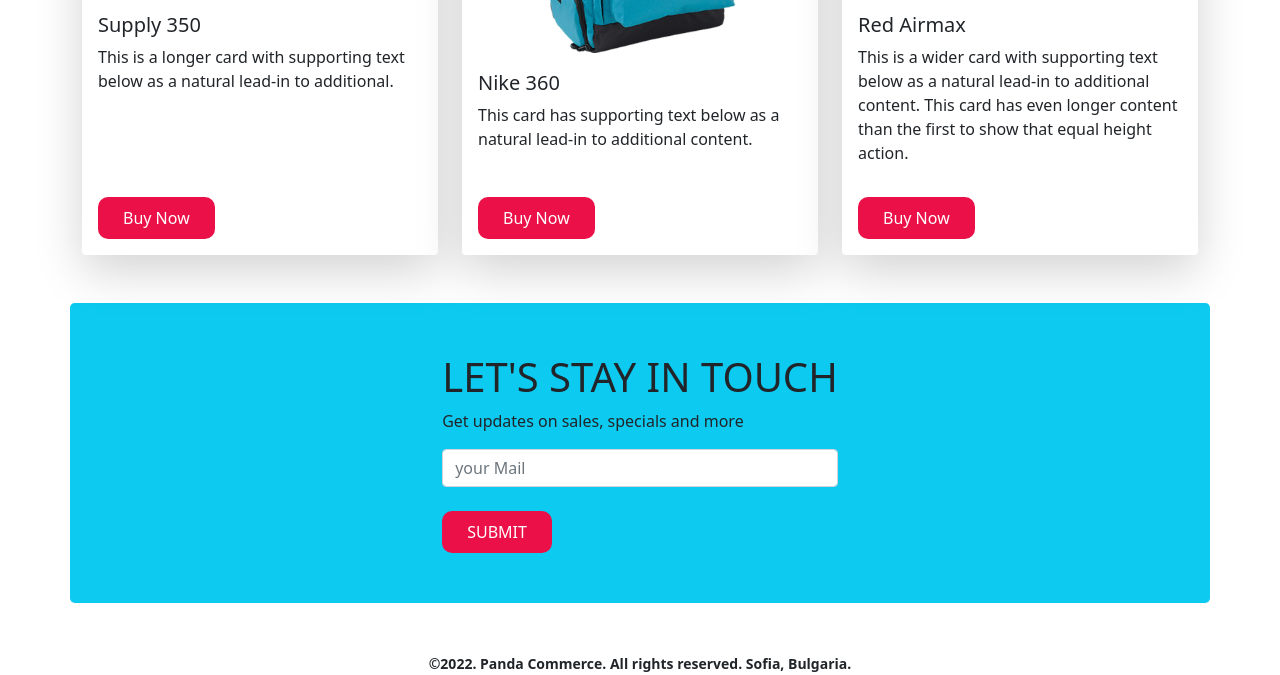
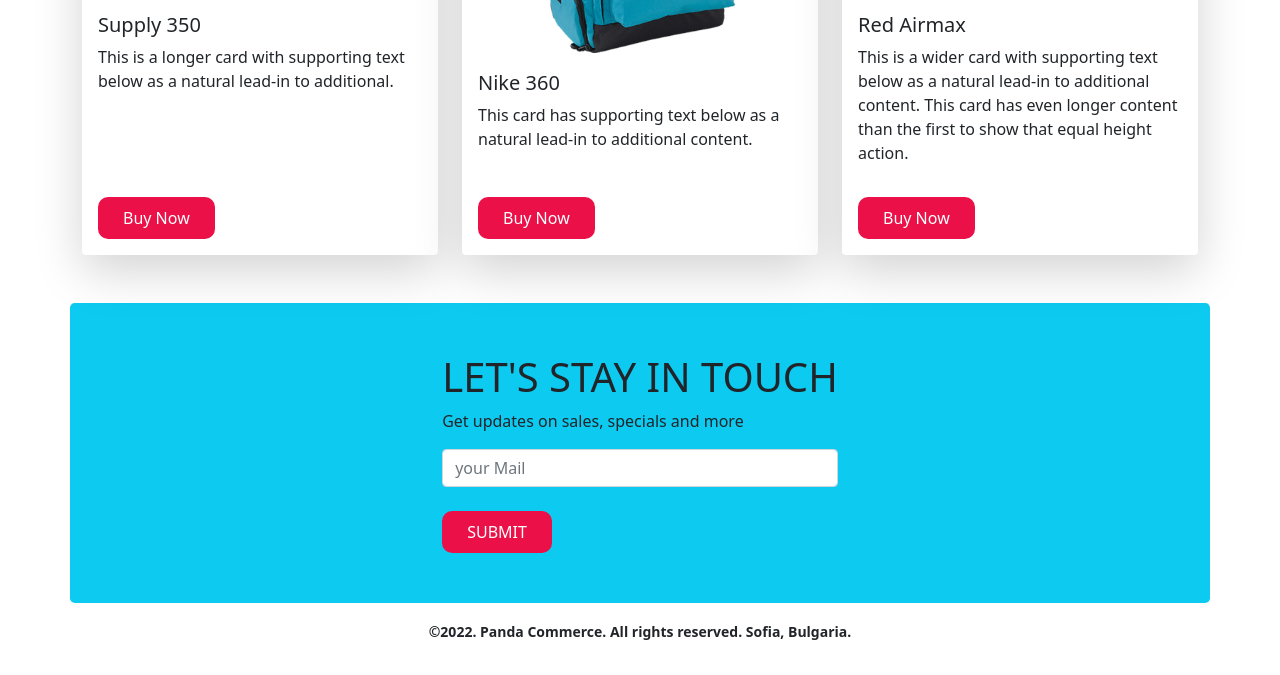
Before and after one commit to AlaminSarkerFRII/Ecommerce-website-using-bootsrap, a plain HTML site: page index.html in a window 1280 px wide. Shown: the part 1696-2371 px from the top of the page. Drawn offline with nearby package versions, Linux system fonts and the light colour scheme.

Commit message:
updated features

```diff
--- a/index.html
+++ b/index.html
@@ -254,19 +254,9 @@
 </main>
 <!-- main End -->
 
-
-<footer class="mt-5 text-center fw-bold">
+<footer class="m-3 text-center fw-bold">
 <small>&copy;2022. Panda Commerce. All rights reserved. Sofia, Bulgaria. </small>
 </footer>
-
-
-
-
-
-
-
-
-
 
 
     <!-- Bootstrap JavaScript Libraries -->
```
